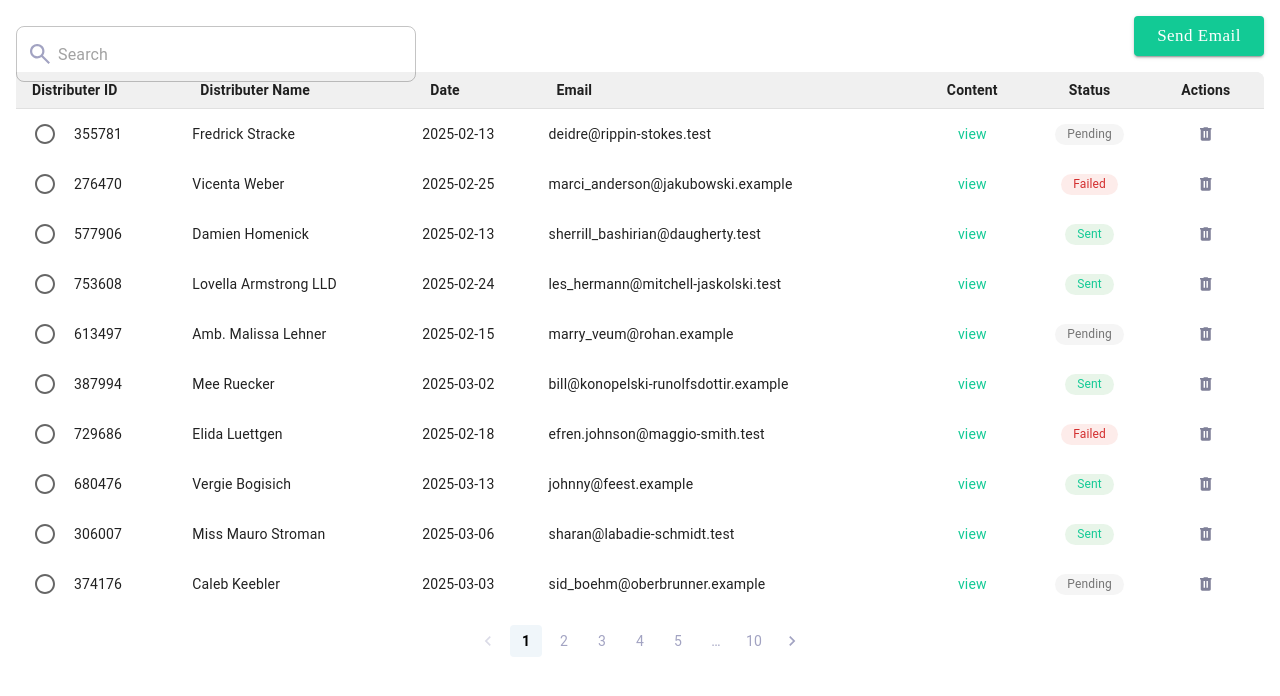
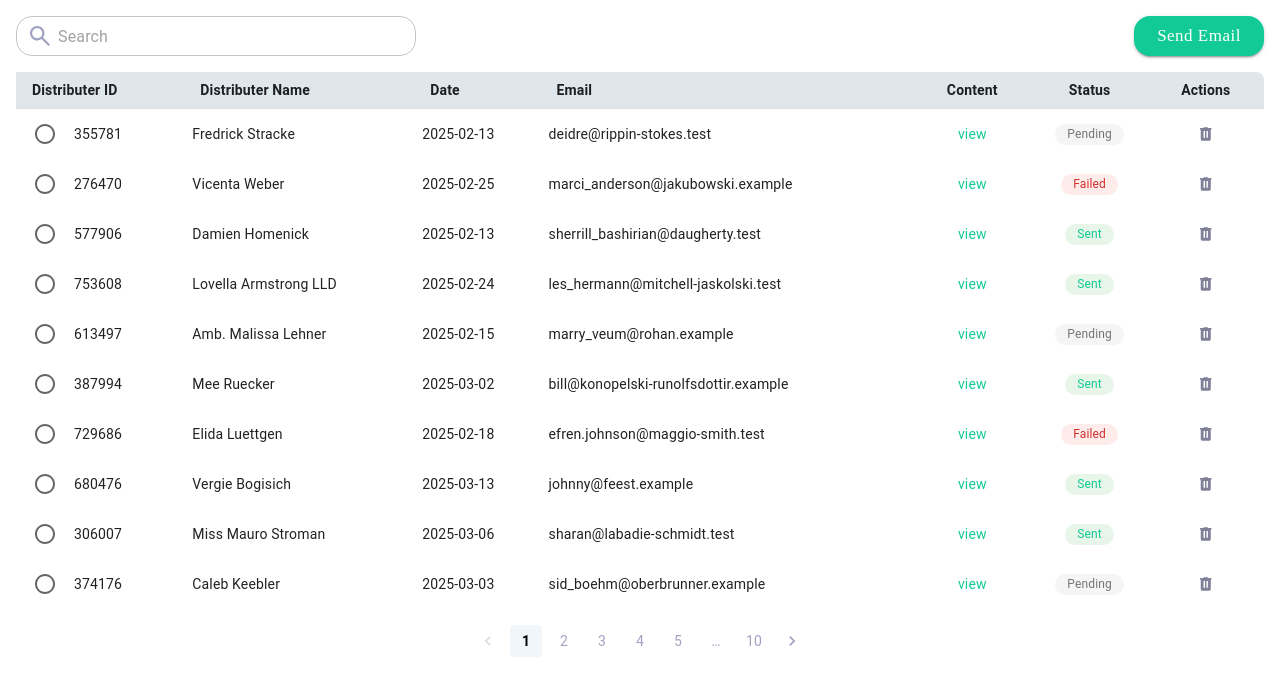
Before and after one commit to SquareShiftTech/file-upload, a React (Create React App) app: page /email_data in a window 1280 px wide. Shown: the top 696 px of the page. Built offline with nearby package versions, Linux system fonts and the light colour scheme.

Commit message:
Add some styling

```diff
--- a/src/components/Distributer/Distributer.jsx
+++ b/src/components/Distributer/Distributer.jsx
@@ -10,14 +10,21 @@ const Distributer = () => {
           variant="outlined"
           placeholder="Search"
           size="medium"
-          sx={{ width: "400px", height: "20px" }}
+          sx={{
+            width: "400px",
+            height: "40px",  // Ensure both components have the same height
+            borderRadius: 4, // Apply border radius to the TextField
+            "& .MuiOutlinedInput-root": {
+              height: "100%",  // Ensure the input takes full height
+              borderRadius: 4, // Apply border radius to the input part of the TextField
+            }
+          }}
           InputProps={{
             startAdornment: (
               <InputAdornment position="start">
                 <img src="/search.svg" alt="search icon" width={20} height={20} />
               </InputAdornment>
             ),
-            sx: { borderRadius: 2 }
           }}
         />
         <Button
@@ -25,23 +32,21 @@ const Distributer = () => {
           color="primary"
           sx={{
             width: "130px",
-            height: "40px",
+            height: "40px",  // Match the height of the TextField
             flexShrink: 0,
             backgroundColor: "#12CA95",
             color: "#FFF",
             fontFamily: "Poppins",
             fontSize: "17px",
-            fontStyle: "normal",
             fontWeight: 500,
-            lineHeight: "normal",
-            textTransform: "none"
+            textTransform: "none",
+            borderRadius: 4, // Apply border radius to the Button
           }}
         >
           Send Email
         </Button>
       </Box>
 
-      {/* DistributerData on a new line */}
       <Box>
         <DistributerData />
       </Box>
--- a/src/components/Distributer/DistributorData.jsx
+++ b/src/components/Distributer/DistributorData.jsx
@@ -47,16 +47,17 @@ const DistributerData = () => {
       <TableContainer>
         <Table size="small" sx={{ borderCollapse: "collapse" }}>
           <TableHead>
-            <TableRow sx={{ backgroundColor: "#F0F0F0" }}>
-              <TableCell sx={{ backgroundColor: "#F0F0F0" }}><b>Distributer ID</b></TableCell>
-              <TableCell sx={{ backgroundColor: "#F0F0F0" }}><b>Distributer Name</b></TableCell>
-              <TableCell sx={{ backgroundColor: "#F0F0F0" }}><b>Date</b></TableCell>
-              <TableCell sx={{ backgroundColor: "#F0F0F0" }}><b>Email</b></TableCell>
-              <TableCell sx={{ backgroundColor: "#F0F0F0", textAlign: "center" }}><b>Content</b></TableCell>
-              <TableCell sx={{ backgroundColor: "#F0F0F0", textAlign: "center" }}><b>Status</b></TableCell>
-              <TableCell sx={{ borderTopRightRadius: 8, backgroundColor: "#F0F0F0", textAlign: "center" }}><b>Actions</b></TableCell>
+            <TableRow sx={{ backgroundColor: "#DFE7ED" }}>
+              <TableCell><b>Distributer ID</b></TableCell>
+              <TableCell><b>Distributer Name</b></TableCell>
+              <TableCell><b>Date</b></TableCell>
+              <TableCell><b>Email</b></TableCell>
+              <TableCell sx={{ textAlign: "center" }}><b>Content</b></TableCell>
+              <TableCell sx={{ textAlign: "center" }}><b>Status</b></TableCell>
+              <TableCell sx={{ borderTopRightRadius: 8, textAlign: "center" }}><b>Actions</b></TableCell>
             </TableRow>
           </TableHead>
+
           <TableBody>
             {rows.slice((page - 1) * rowsPerPage, page * rowsPerPage).map((row, index) => (
               <TableRow key={index} sx={{ height: "24px", "& td": { borderBottom: "none", padding: "4px 8px" } }}>
```
